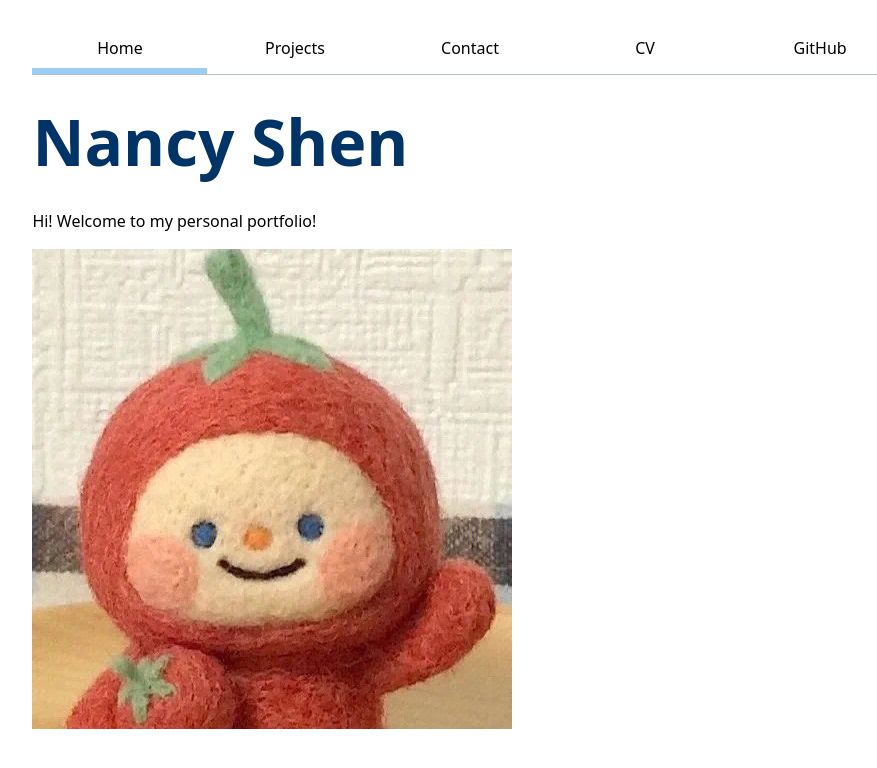
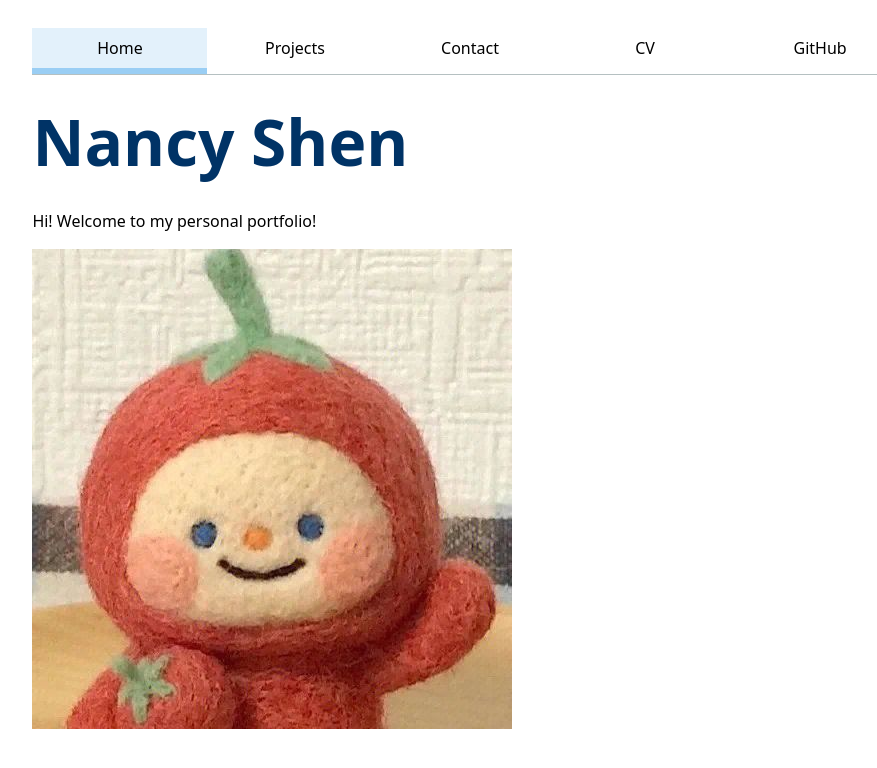
Before and after one commit to nancyshenn/portfolio, a plain HTML site: page index.html in a window 1280 px wide. In both pictures the pointer is over the link "Home". Shown: the whole page, without its empty margins (170-1047 px from the left). Drawn offline with Linux system fonts and the light colour scheme.

Commit message:
updated background color for accents

```diff
--- a/style.css
+++ b/style.css
@@ -43,7 +43,7 @@ html {
 
 nav a:hover {
   border-bottom: 0.4em solid var(--color-accent);
-  background-color: oklch(calc(95% * var(--color-accent-l)), 5%, calc(var(--color-accent-h)));
+  background-color: oklch(from var(--color-accent) 95% 5% h)
 }
 
 form {
```
